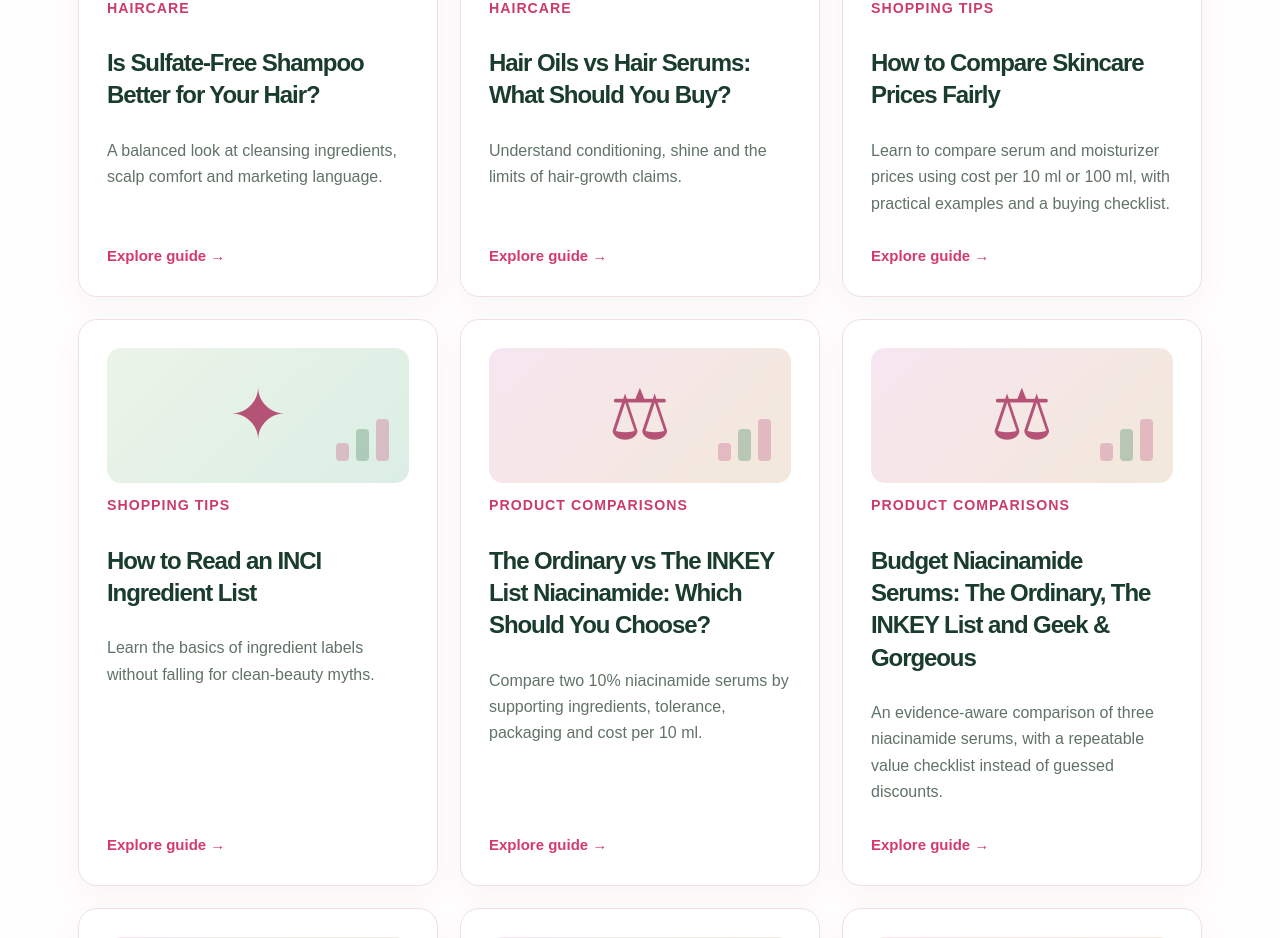
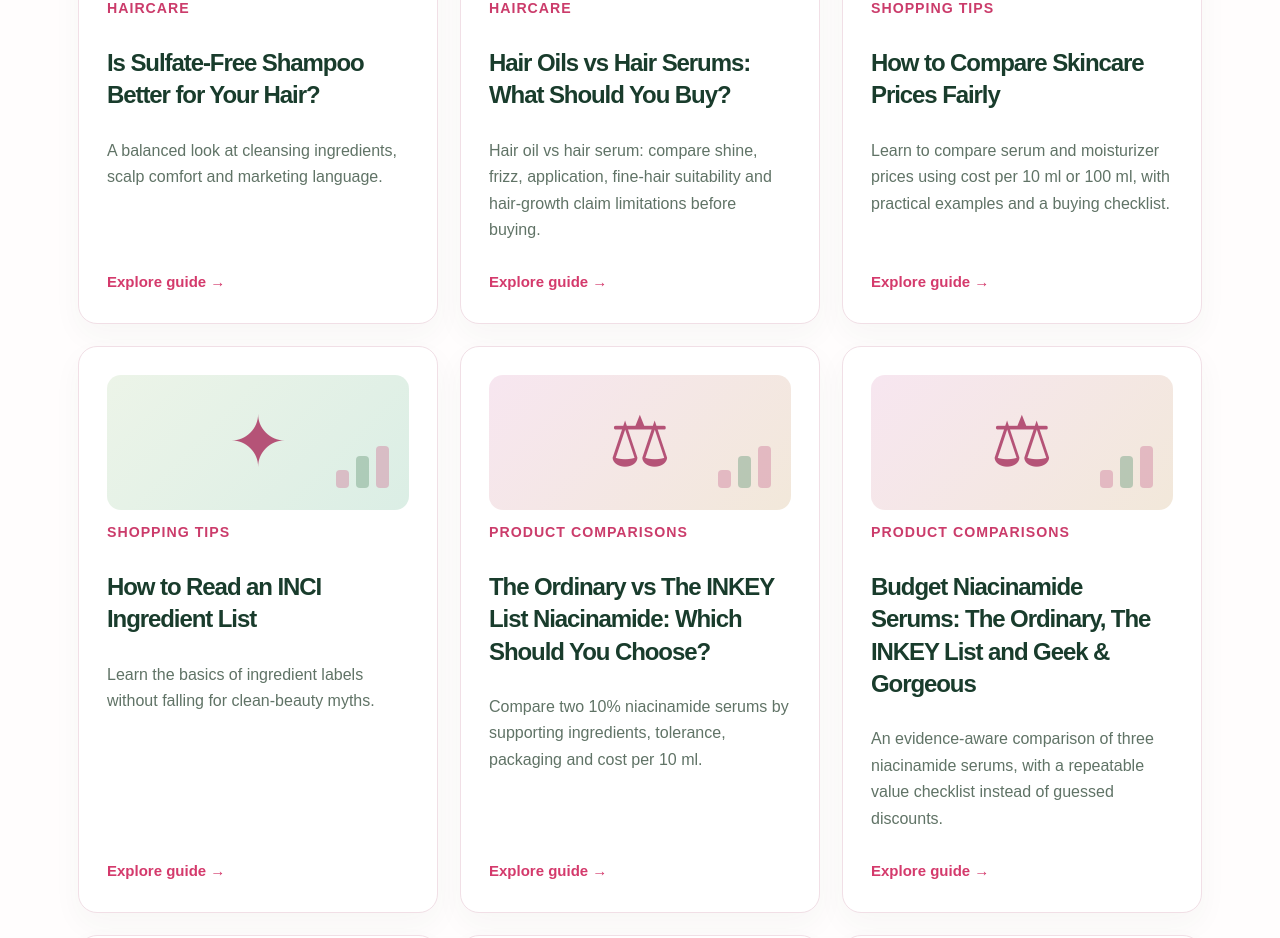
Before and after one commit to GhinwaFAKIH/buywise-ai, a Next.js app in the folder frontend/: page /guides in a window 1280 px wide. Shown: the part 1920-2858 px from the top of the page. Built offline with nearby package versions, Linux system fonts and the light colour scheme.

Commit message:
Add evidence-conscious hair oil versus serum comparison table and FAQs

```diff
--- a/frontend/app/guides/guides.js
+++ b/frontend/app/guides/guides.js
@@ -301,7 +301,7 @@ export const guides = [
     "slug": "hair-oils-vs-serums",
     "title": "Hair Oils vs Hair Serums: What Should You Buy?",
     "category": "Haircare",
-    "description": "Understand conditioning, shine and the limits of hair-growth claims.",
+    "description": "Hair oil vs hair serum: compare shine, frizz, application, fine-hair suitability and hair-growth claim limitations before buying.",
     "sections": [
       {
         "heading": "Different jobs",
@@ -316,7 +316,7 @@ export const guides = [
         "body": "A cosmetic product that makes hair look fuller is not necessarily treating the cause of hair loss. For sudden or significant shedding, seek medical assessment."
       }
     ],
-    "affiliateUrl": null
+    "comparison": {"caption":"General formulation comparison, not a ranking of tested products","headers":["Question","Hair oil","Hair serum"],"rows":[["Typical purpose","Adds lubrication and shine to hair lengths","Smooths hair surface and manages frizz"],["Common formulation","Plant oils or blends; ingredients vary","Often silicone-based, but formulas vary"],["Fine hair","Start with a very small amount on ends","Lightweight formulas may feel less heavy"],["Application","Usually mid-lengths to ends; follow label","Usually mid-lengths to ends; follow label"],["Hair growth","No reliable growth guarantee from cosmetic oil alone","No reliable growth guarantee from cosmetic serum alone"],["What to check","Full INCI, fragrance, amount, price per ml","Full INCI, heat-protection evidence, price per ml"]]},"faq":[{"question":"Does hair oil make hair grow faster?","answer":"A cosmetic oil may improve lubrication and appearance but should not be treated as proof of faster hair growth."},{"question":"Should I use oil or serum on fine hair?","answer":"Either may work in a small amount; compare the actual formula and how your hair responds rather than relying on the product category."},{"question":"Is hair serum always a heat protectant?","answer":"No. Only rely on heat protection when the specific product makes a substantiated claim and provides usage directions."}],"affiliateUrl": null
   },
   {
     "slug": "how-to-compare-skincare-prices",
```
